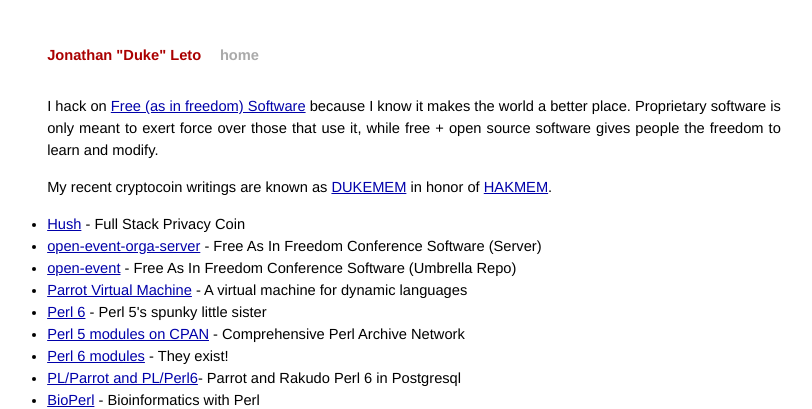
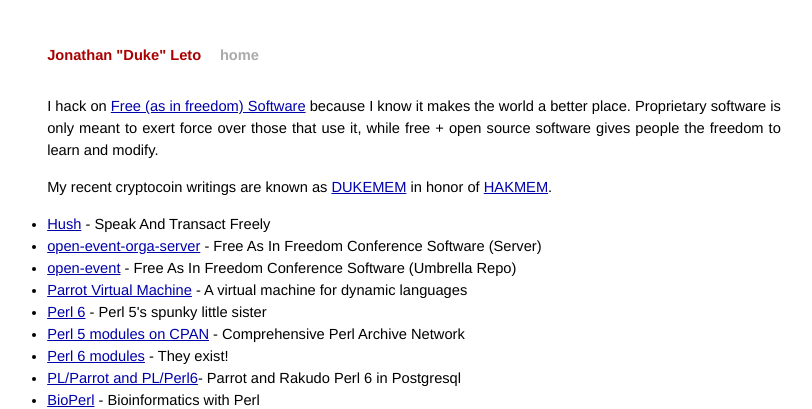
Before and after one commit to leto/leto.github.com, a Jekyll site: the page built from index.html, in a window 1280 px wide. Shown: the top 409 px of the page, without its empty margins (226-1038 px from the left). Built offline with Jekyll 4.4.1, drawn with Linux system fonts in a browser that asks for light colours; comment, search, counter and statistics services are not loaded.

Commit message:
Update Hush

```diff
--- a/_includes/main.html
+++ b/_includes/main.html
@@ -9,7 +9,7 @@
 </p>
 
 <ul>
-    <li><a href="https://myhush.org">Hush</a> - Full Stack Privacy Coin</li>
+    <li><a href="https://myhush.org">Hush</a> - Speak And Transact Freely</li>
 <li><a href="https://github.com/fossasia/open-event-orga-server">open-event-orga-server</a> - Free As In Freedom Conference Software (Server)</li>
 <li><a href="https://github.com/fossasia/open-event">open-event</a> - Free As In Freedom Conference Software (Umbrella Repo)</li>
 <li><a href="http://parrot.org">Parrot Virtual Machine</a> - A virtual machine for dynamic languages</li>
```
